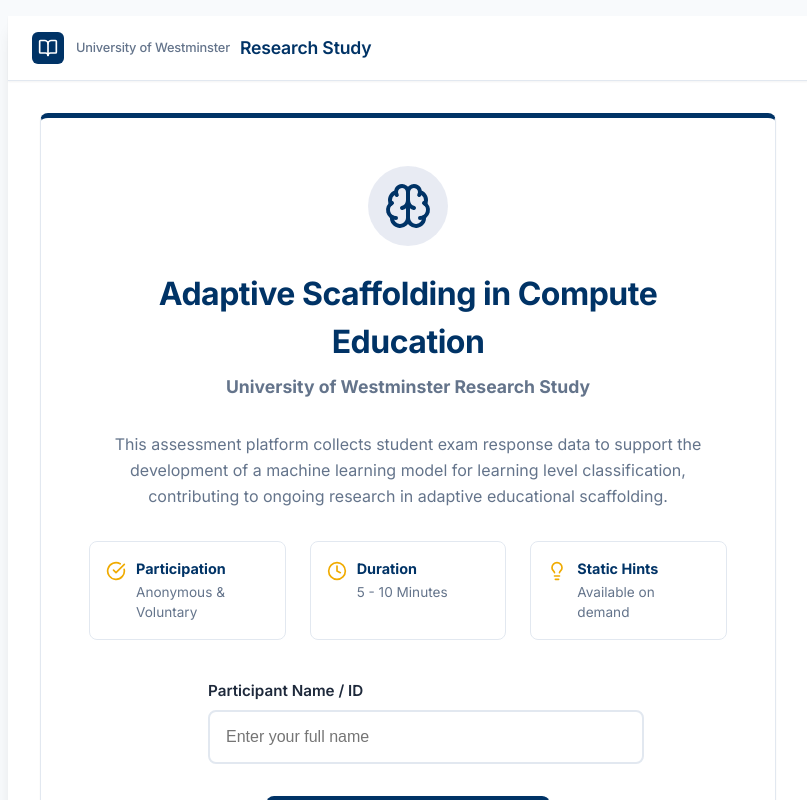
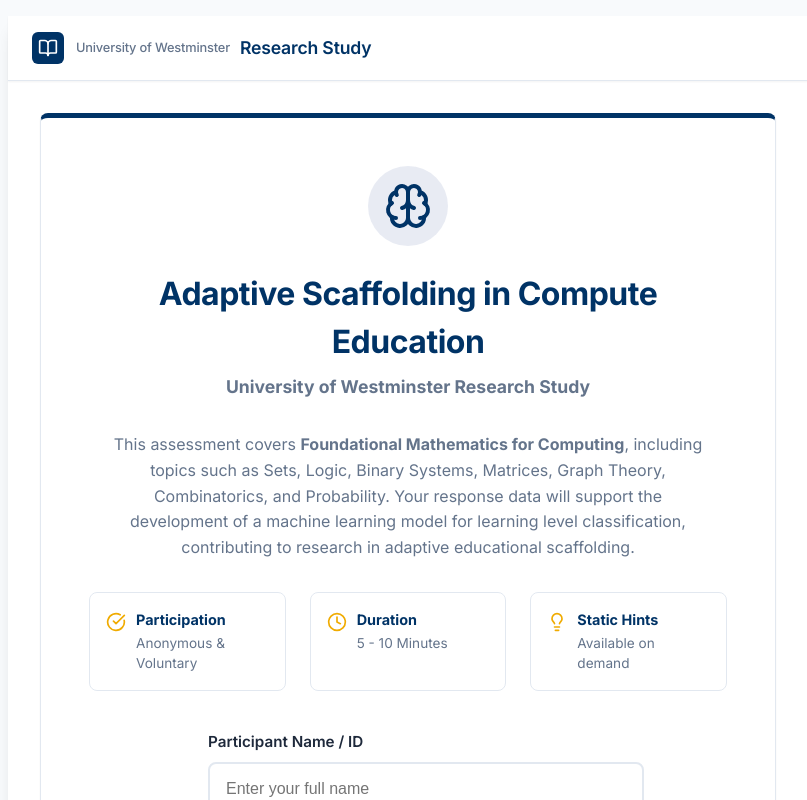
Before and after one commit to Akxh1/mock-exam-app, a React (Vite) app: page / in a window 1280 px wide. Shown: the top 800 px of the page, without its empty margins (232-1039 px from the left). Built offline with nearby package versions, Linux system fonts and the light colour scheme.

Commit message:
hero description

```diff
--- a/src/App.jsx
+++ b/src/App.jsx
@@ -118,7 +118,7 @@
           <h3 className="hero-subtitle">University of Westminster Research Study</h3>
 
           <p className="hero-description">
-            This assessment platform collects student exam response data to support the development of a machine learning model for learning level classification, contributing to ongoing research in adaptive educational scaffolding.
+            This assessment covers <strong>Foundational Mathematics for Computing</strong>, including topics such as Sets, Logic, Binary Systems, Matrices, Graph Theory, Combinatorics, and Probability. Your response data will support the development of a machine learning model for learning level classification, contributing to research in adaptive educational scaffolding.
           </p>
 
           <div className="info-grid">
```
